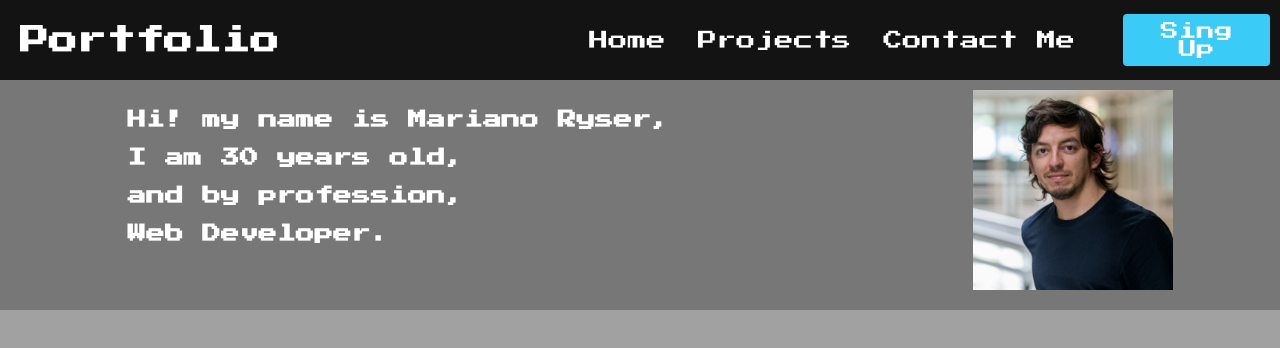
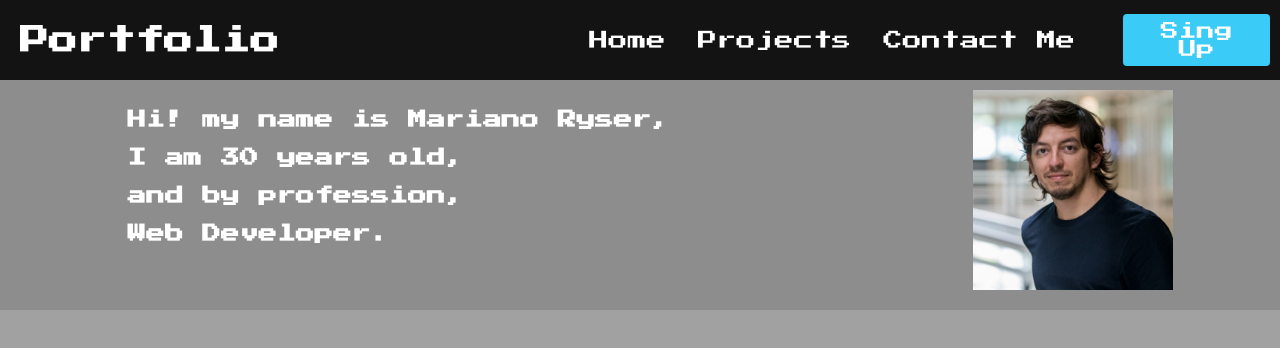
Before and after one commit to Mariano-Ryser/My-React, a React (Create React App) app: page / in a window 1280 px wide. Shown: the top 348 px of the page. Built offline with nearby package versions, Linux system fonts and the light colour scheme.

Commit message:
Section plus+

```diff
--- a/src/components/Home/home.css
+++ b/src/components/Home/home.css
@@ -8,7 +8,7 @@
     height: 230px;
     width: 100%;
     padding: 10px;
-    background-color: rgb(119, 119, 119);
+    background-color: rgb(141, 141, 141);
 }
 .box-my-description:hover{
     background-color: rgb(168, 158, 63);
```
